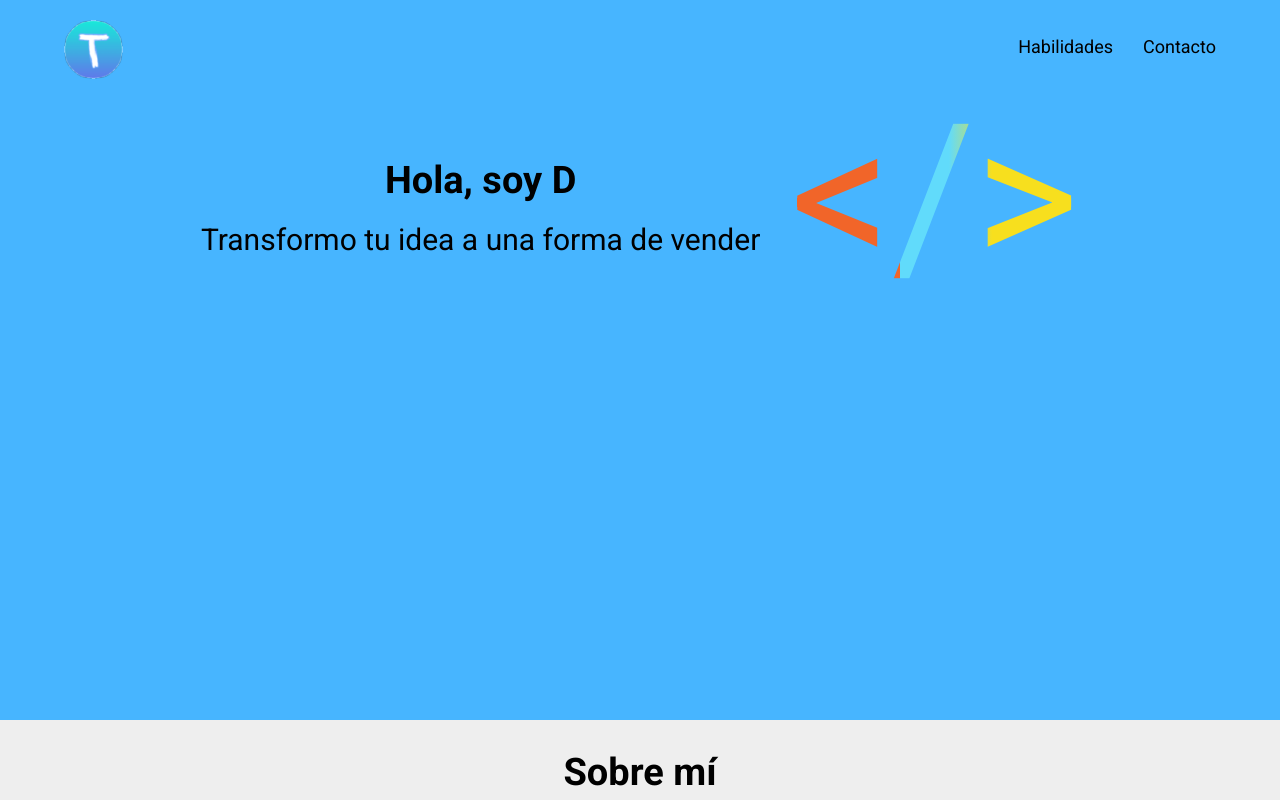
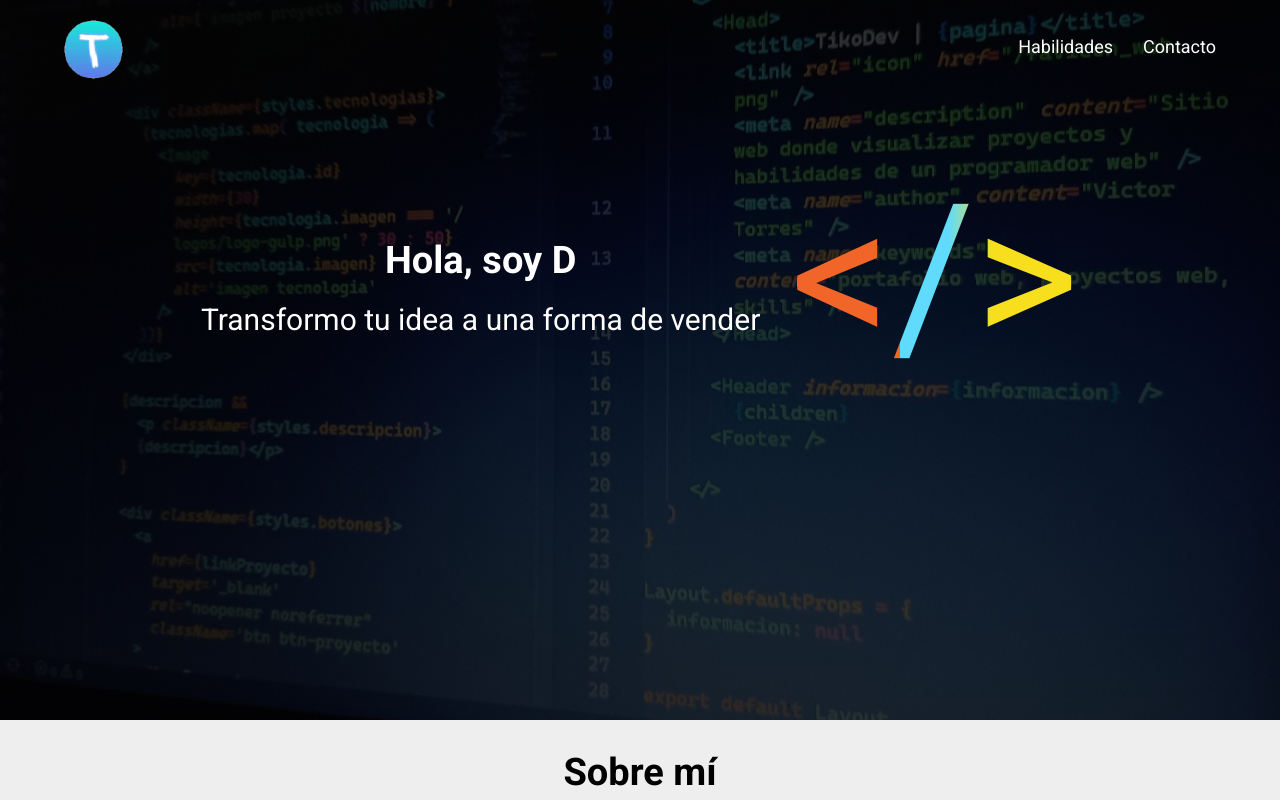
Before and after one commit to vspeed21/portafolio, a Next.js app: page / in a window 1280 px wide. Shown: the top 800 px of the page. Built offline with nearby package versions, Linux system fonts and the light colour scheme.

Commit message:
imagen header cambiada

```diff
--- a/styles/Header.module.css
+++ b/styles/Header.module.css
@@ -1,5 +1,6 @@
 .header{
-    background-color: var(--primario);
+    background-image:  linear-gradient(to right, rgb(0 0 0 /.8), rgb(0 0 0 /.8)), url(/img/header.jpg);
+    background-position: center center;
     padding-block: 2rem;
 }
 
@@ -39,7 +40,7 @@
 
 .navegacion a{
   font-size: 1.8rem;
-  color: var(--negro);
+  color: var(--blanco);
   padding: 1rem;
   border-radius: .4rem;
   transition-property: background-color color;
@@ -60,7 +61,6 @@
 @media (min-width: 768px) {
   .navegacion a:hover{
     background-color: unset;
-    color: unset;
   }
 
   .navegacion a::after{
@@ -86,6 +86,7 @@
   gap: 3rem;
   justify-content: center;
   align-items: center;
+  color: var(--blanco);
 }
 
 @media (min-width: 768px) {
@@ -93,6 +94,7 @@
     flex-direction: row;
     justify-content: center;
     align-items: center;
+    margin-top: 8rem;
   }
 }
 
```
Also changed, not shown: public/img/header.jpg (added).
